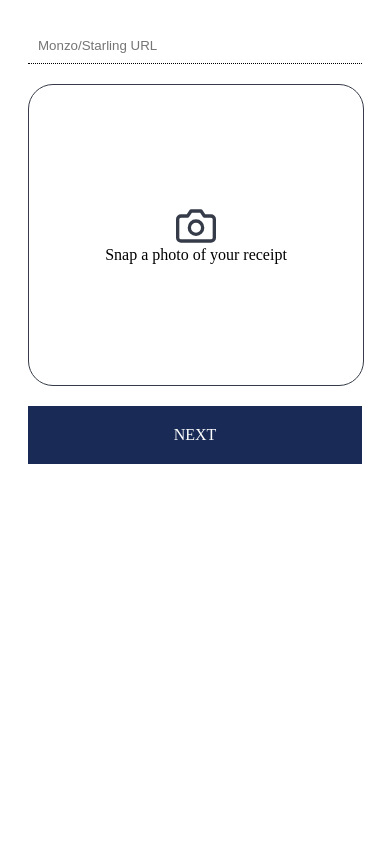
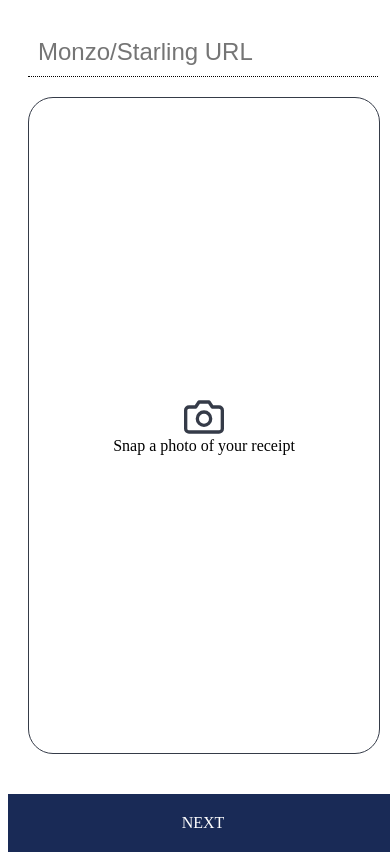
Before and after one commit to microwave-industries/tabwise-frontend, a Gatsby site: page /new in a window 390 px wide. Built offline with nearby package versions, Linux system fonts and the light colour scheme; Gatsby itself is replaced by a stand-in of ours; no server answers.

Commit message:
add MobileLayout component

```diff
--- /dev/null
+++ b/src/components/MobileLayout.js
@@ -0,0 +1,9 @@
+import React from 'react'
+import styled from 'styled-components'
+
+const MobileLayout = styled.div({
+  width: `100vw`,
+  height: `100vh`
+})
+
+export default MobileLayout
--- a/src/pages/index.js
+++ b/src/pages/index.js
@@ -1,6 +1,7 @@
 import React from "react"
 import SEO from '../components/seo'
 
+import MobileLayout from '../components/MobileLayout'
 import { PrimaryButton, Link } from '../components/buttons'
 import { TextInput } from '../components/inputs'
 import { ErrorMessage } from '../components/typography'
@@ -49,7 +50,7 @@
     const { shortcode, userName, isJoining, error } = this.state
     const cleanCode = cleanShortcode(shortcode)
     return (
-      <div id="start-page">
+      <MobileLayout id="start-page">
         <div className="container">
           <SEO title="Welcome" />
           <div id="app-name">
@@ -92,7 +93,7 @@
           </Link>
           </div>
         </div>
-      </div>
+      </MobileLayout>
     )
   }
 }
--- a/src/pages/new.js
+++ b/src/pages/new.js
@@ -2,27 +2,14 @@
 import { navigate } from "gatsby"
 import styled from 'styled-components'
 import { Camera, CheckCircle } from 'react-feather'
+import MobileLayout from '../components/MobileLayout'
 import { PrimaryButton } from '../components/buttons'
 import { MinimalTextInput } from '../components/inputs'
 import { ErrorMessage } from '../components/typography'
 
 import Api from '../lib/Api'
 
-const Container = styled.div({
-  padding: 20,
-})
-
-const UploadContainer = styled.div({
-  border: `1px solid #353b48`,
-  borderRadius: 25,
-  width: `100%`,
-  height: 300,
-  display: `flex`,
-  justifyContent: `center`,
-  alignItems: `center`,
-  cursor: `pointer`,
-  marginTop: 20,
-})
+import '../styles/new.scss'
 
 const InstructionsContainer = styled.div({
   display: `flex`,
@@ -62,13 +49,13 @@
 
   createTab = async () => {
     const { paymentUrl, photo } = this.state
+    localStorage.setItem(`paymentUrl`, paymentUrl)
     if (paymentUrl.length === 0 || photo === null) {
-      this.setState({ error: `Ensure all fields are filled` })
+      return this.setState({ error: `Ensure all fields are filled` })
     }
     try {
       this.setState({ creatingTab: true })
       const { code } = await Api.uploadReceipt(photo, paymentUrl)
-      localStorage.setItem(`paymentUrl`, paymentUrl)
       navigate(`/tab?shortcode=${code}`)
     } catch (error) {
       this.setState({
@@ -81,13 +68,16 @@
   render() {
     const { paymentUrl, photo, error, creatingTab } = this.state
     return (
-      <Container>
+      <MobileLayout id="new-tab">
+        <div className="container">
           <MinimalTextInput
+            style={{ fontSize: `1.5em` }}
             placeholder="Monzo/Starling URL"
             value={paymentUrl}
             onChange={this.onChange(`paymentUrl`)}
           />
-        <UploadContainer
+          <div
+            className="upload-container"
             onClick={this.openCamera}
             style={{ borderColor: photo === null ? `#353b48` : `#218c74` }}
           >
@@ -115,12 +105,12 @@
                 id="photoUpload"
                 type="file"
                 accept="image/*"
-              capture="camera"
+                // capture="camera"
                 ref={this.fileInput}
                 onChange={this.onSelectPhoto}
               />
             </InstructionsContainer>
-        </UploadContainer>
+          </div>
           {
             error ? (
               <ErrorMessage style={{ marginTop: 20 }}>
@@ -128,6 +118,7 @@
               </ErrorMessage>
             ) : null
           }
+        </div>
         <PrimaryButton
           onClick={this.createTab}
           isLoading={creatingTab}
@@ -135,7 +126,7 @@
         >
           NEXT
         </PrimaryButton>
-      </Container>
+      </MobileLayout>
     )
   }
 }
--- a/src/styles/index.scss
+++ b/src/styles/index.scss
@@ -4,8 +4,6 @@
   display: flex;
   justify-content: center;
   align-items: center;
-  width: 100vw;
-  height: 100vh;
 
   .container {
     text-align: center;
--- /dev/null
+++ b/src/styles/new.scss
@@ -0,0 +1,24 @@
+#new-tab {
+  display: flex;
+  flex-direction: column;
+
+  .container {
+    display: flex;
+    flex: 1;
+    flex-direction: column;
+    padding: 20px;
+
+    .upload-container {
+      border: 1px solid #353b48;
+      border-radius: 25px;
+      width: 100%;
+      flex: 1;
+      display: flex;
+      justify-content: center;
+      align-items: center;
+      cursor: pointer;
+      margin-top: 20px,
+    }
+  }
+
+}
```
Lines whose indentation alone changed are shown as unchanged.
